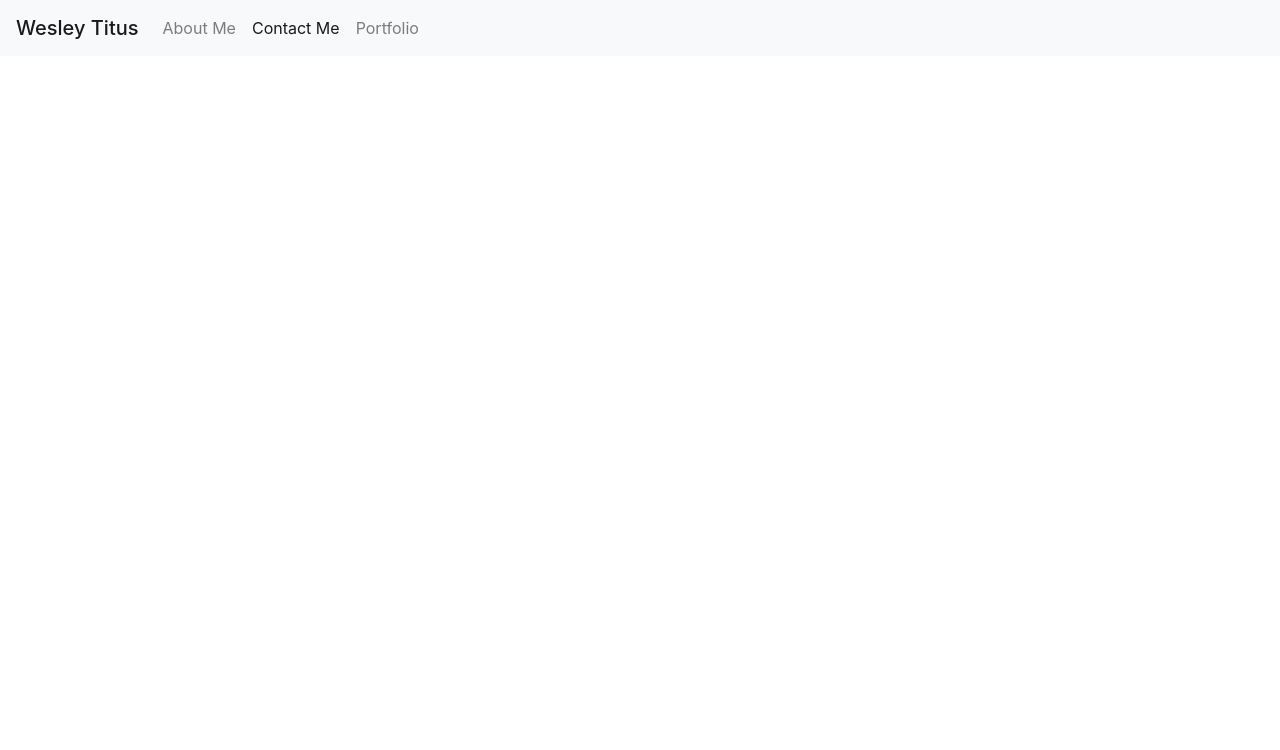
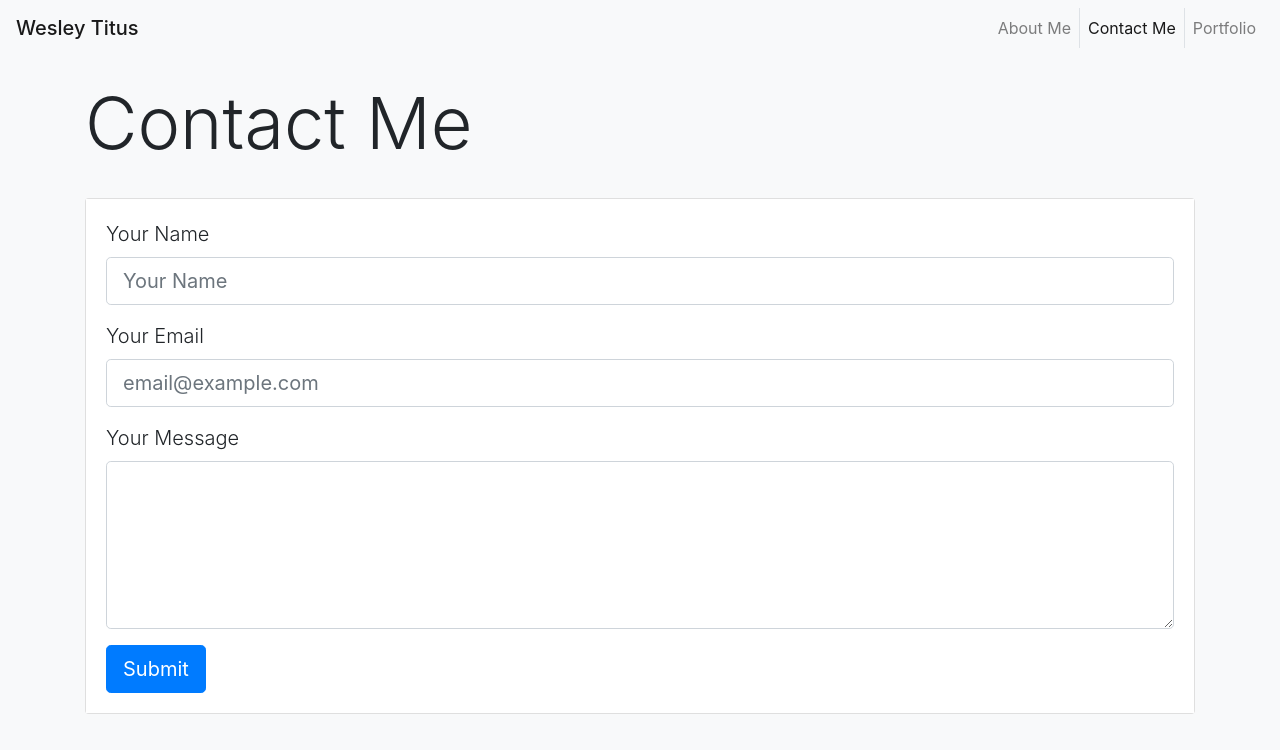
Before and after one commit to wntitus/Bootstrap-Portfolio, a plain HTML site: page contact.html in a window 1280 px wide. Drawn offline with nearby package versions, Linux system fonts and the light colour scheme.

Commit message:
completed contact form and html

```diff
--- a/contact.html
+++ b/contact.html
@@ -10,18 +10,18 @@
     <script src="https://cdnjs.cloudflare.com/ajax/libs/popper.js/1.14.3/umd/popper.min.js" integrity="sha384-ZMP7rVo3mIykV+2+9J3UJ46jBk0WLaUAdn689aCwoqbBJiSnjAK/l8WvCWPIPm49" crossorigin="anonymous"></script>
     <script src="https://stackpath.bootstrapcdn.com/bootstrap/4.1.2/js/bootstrap.min.js" integrity="sha384-o+RDsa0aLu++PJvFqy8fFScvbHFLtbvScb8AjopnFD+iEQ7wo/CG0xlczd+2O/em" crossorigin="anonymous"></script>
 </head>
-<body>
+<body class = "bg-light">
     <nav class="navbar navbar-expand-lg navbar-light bg-light">
         <span class="navbar-brand mb-0 h1">Wesley Titus</span>
         <button class = "navbar-toggler" type = "button" data-toggle = "collapse" data-target="#navbarNav">
             <span class = "navbar-toggler-icon"></span>
         </button>
         <div class = "collapse navbar-collapse" id = "navbarNav">
-            <ul class = "navbar-nav">
-                <li class = "nav-item">
+            <ul class = "navbar-nav ml-auto">
+                <li class = "nav-item border-right">
                     <a class = "nav-link" href = "index.html">About Me</a>
                 </li>
-                <li class = "nav-item active">
+                <li class = "nav-item active border-right">
                     <a class = "nav-link" href = "contact.html">Contact Me</a>
                 </li>
                 <li class = "nav-item">
@@ -30,5 +30,36 @@
             </ul>
         </div>
     </nav>
+    <div class = "container">
+        <div class = "row">
+            <div class = "col-12 mt-4 mb-4">
+                <h1 class = "display-3">Contact Me</h1>
+            </div>
+        </div>
+        <div class = "row">
+            <div class = "col-12">
+                <div class = "card bg-white">
+                    <div class = "card-body bg-white">
+                        <form>
+                            <div class = "form-group">
+                                <label for = "nameInput" class = "lead">Your Name</label>
+                                <input type = "text" class = "form-control form-control-lg" id = "nameInput" placeholder = "Your Name">
+                            </div>
+                            <div class = "form-group">
+                                <label for = "emailInput" class = "lead">Your Email</label>
+                                <input type = "email" class = "form-control form-control-lg" id = "emailInput" placeholder = "email@example.com">
+                            </div>
+                            <div class = "form-group">
+                                <label for = "msgInput" class = "lead">Your Message</label>
+                                <textarea class = "form-control form-control-lg" id = "msgInput" rows = "5"></textarea>
+                            </div>
+                        </form>
+                        <button type = "button" class = "btn btn-primary btn-lg">Submit</button>
+
+                    </div>
+                </div>
+            </div>
+        </div>
+    </div>
 </body>
 </html>
```
